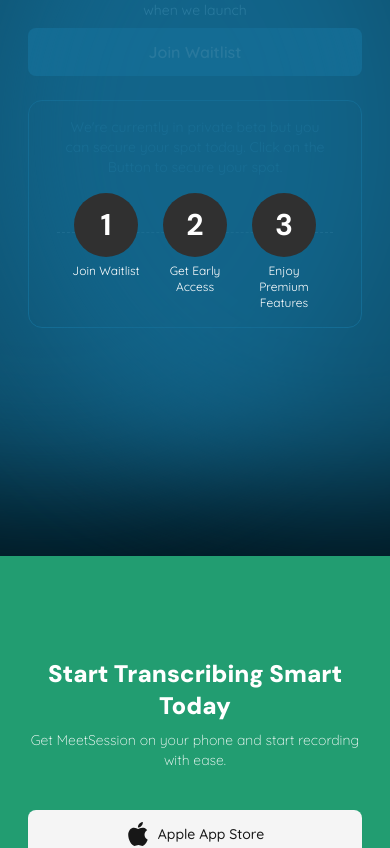
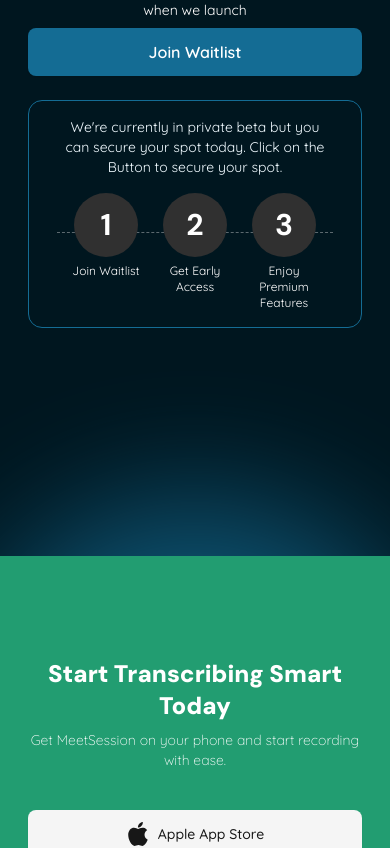
Before and after one commit to Devon-Technologies-LTD/meetsession-website, a Next.js app: page / in a window 390 px wide. Shown: the part 3044-3892 px from the top of the page. Built offline with nearby package versions, Linux system fonts and the light colour scheme; a web font is replaced by a local one.

Commit message:
feat: modify UI by implementing UI designs

```diff
--- a/src/features/base/components/download-apps.tsx
+++ b/src/features/base/components/download-apps.tsx
@@ -2,11 +2,6 @@ import { AppleStoreLogo } from "@/components/icons/apple-store-logo";
 import { PlayStoreLogo } from "@/components/icons/play-store-logo";
 import { Button } from "@/components/ui/button";
 import { cn } from "@/lib/utils";
-
-const appOptions = [
-  { id: 1, icon: AppleStoreLogo, title: "Apple App Store" },
-  { id: 2, icon: PlayStoreLogo, title: "Google Play Store" },
-];
 
 export function DownloadApps() {
   return (
@@ -29,20 +24,20 @@ export function DownloadApps() {
           className={cn(
             "w-252 h-252 rounded-full",
             "absolute top-1/2 -translate-y-1/2 left-1/2 -translate-x-1/2",
-            "border-64 border-brand-green-light",
+            "border-64 border-white/10",
           )}
         />
         <div
           className={cn(
             "w-220 h-220 rounded-full",
             "absolute top-1/2 -translate-y-1/2 left-1/2 -translate-x-1/2",
-            "border-64 border-brand-green",
+            "border-64 border-brand-green-dark",
           )}
         />
         <div
           className={cn(
             "w-full md:w-190 h-full md:h-190 rounded-full",
-            "px-7",
+            "px-7 md:bg-brand-black/10",
             "absolute top-1/2 -translate-y-1/2 left-1/2 -translate-x-1/2",
             "flex flex-col items-center justify-center gap-10 md:gap-20",
           )}
@@ -75,3 +70,8 @@ export function DownloadApps() {
     </div>
   );
 }
+
+const appOptions = [
+  { id: 1, icon: AppleStoreLogo, title: "Apple App Store" },
+  { id: 2, icon: PlayStoreLogo, title: "Google Play Store" },
+];
--- a/src/features/base/components/hero.tsx
+++ b/src/features/base/components/hero.tsx
@@ -74,8 +74,8 @@ export function Hero() {
       </div>
       <div
         className={cn(
-          "after:absolute after:h-182 after:w-182 after:top-10 after:right-0 after:rounded-full",
-          "after:bg-brand-green-dark after:blur-3xl after:opacity-50 after:z-0",
+          "md:after:absolute md:after:h-182 md:after:w-182 md:after:top-10 md:after:right-0 md:after:rounded-full",
+          "md:after:bg-brand-green-dark md:after:blur-3xl md:after:opacity-50 after:z-0",
           "rounded-full",
         )}
       ></div>
--- a/src/features/base/components/join-waitlist.tsx
+++ b/src/features/base/components/join-waitlist.tsx
@@ -13,7 +13,7 @@ export function JoinWaitlist() {
         "relative overflow-hidden",
       )}
     >
-      <div className="flex flex-col gap-6 md:gap-10 items-center justify-center w-max h-fit">
+      <div className="flex flex-col gap-6 md:gap-10 items-center justify-center w-max h-fit z-10">
         <div
           className={cn(
             "mx-auto max-w-full md:max-w-85 text-center",
@@ -44,7 +44,7 @@ export function JoinWaitlist() {
             "py-4 md:py-6 px-7 md:px-24 rounded-xl md:rounded-3xl w-fit",
           )}
         >
-          <p className="text-sm md:text-base text-brand-blue-light w-full max-w-full md:max-w-102 text-center">
+          <p className="text-sm md:text-base text-brand-blue-extralight md:text-brand-blue-light w-full max-w-full md:max-w-102 text-center">
             We&apos;re currently in private beta but you can secure your spot
             today. Click on the Button to secure your spot.
           </p>
@@ -73,18 +73,17 @@ export function JoinWaitlist() {
       </div>
 
       {/* filters */}
-      <>
-        <div
-          className={cn(
-            "before:top-1/2 before:-translate-y-1/2 before:absolute before:-left-80",
-            "before:w-182 before:h-182 before:bg-brand-blue",
-            "before:rounded-full before:blur-3xl before:opacity-70",
-            "after:top-1/2 after:-translate-y-1/2 after:absolute after:-right-80",
-            "after:w-182 after:h-182 after:bg-brand-blue",
-            "after:rounded-full after:blur-3xl after:opacity-70",
-          )}
-        ></div>
-      </>
+      <div
+        className={cn(
+          "z-0",
+          "md:before:top-1/2 md:before:-translate-y-1/2 md:before:absolute md:before:-left-80",
+          "md:before:w-182 md:before:h-182 md:before:bg-brand-blue",
+          "md:before:rounded-full md:before:blur-3xl md:before:opacity-70",
+          "after:-bottom-1/2 after:md:top-1/2 after:md:-translate-y-1/2 after:absolute after:right-1/2 after:translate-x-1/2 after:md:-right-80 after:md:translate-x-0",
+          "after:w-120 after:md:w-182 after:h-120 after:md:h-182 after:bg-brand-blue",
+          "after:rounded-full after:blur-3xl after:opacity-70",
+        )}
+      ></div>
     </div>
   );
 }
```
